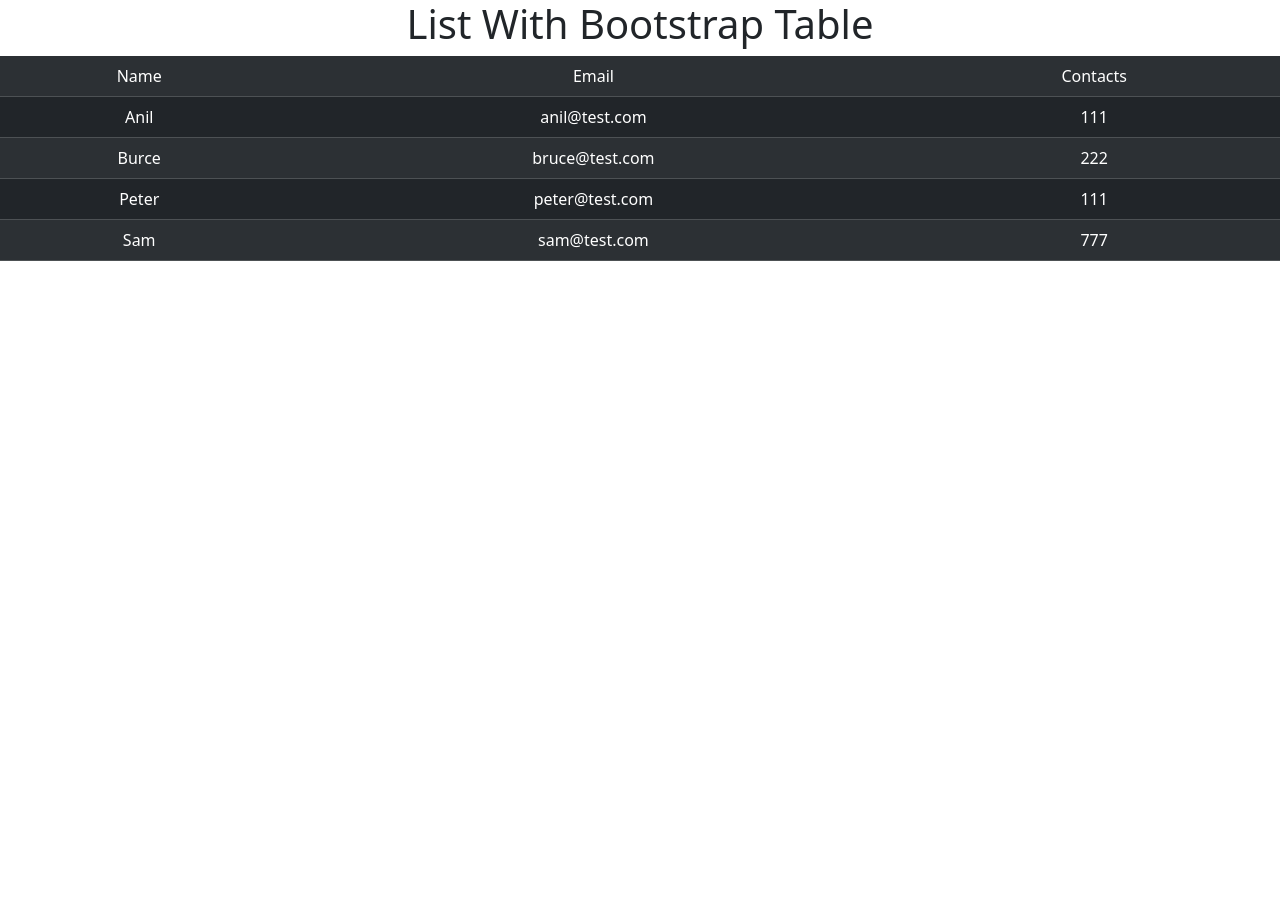
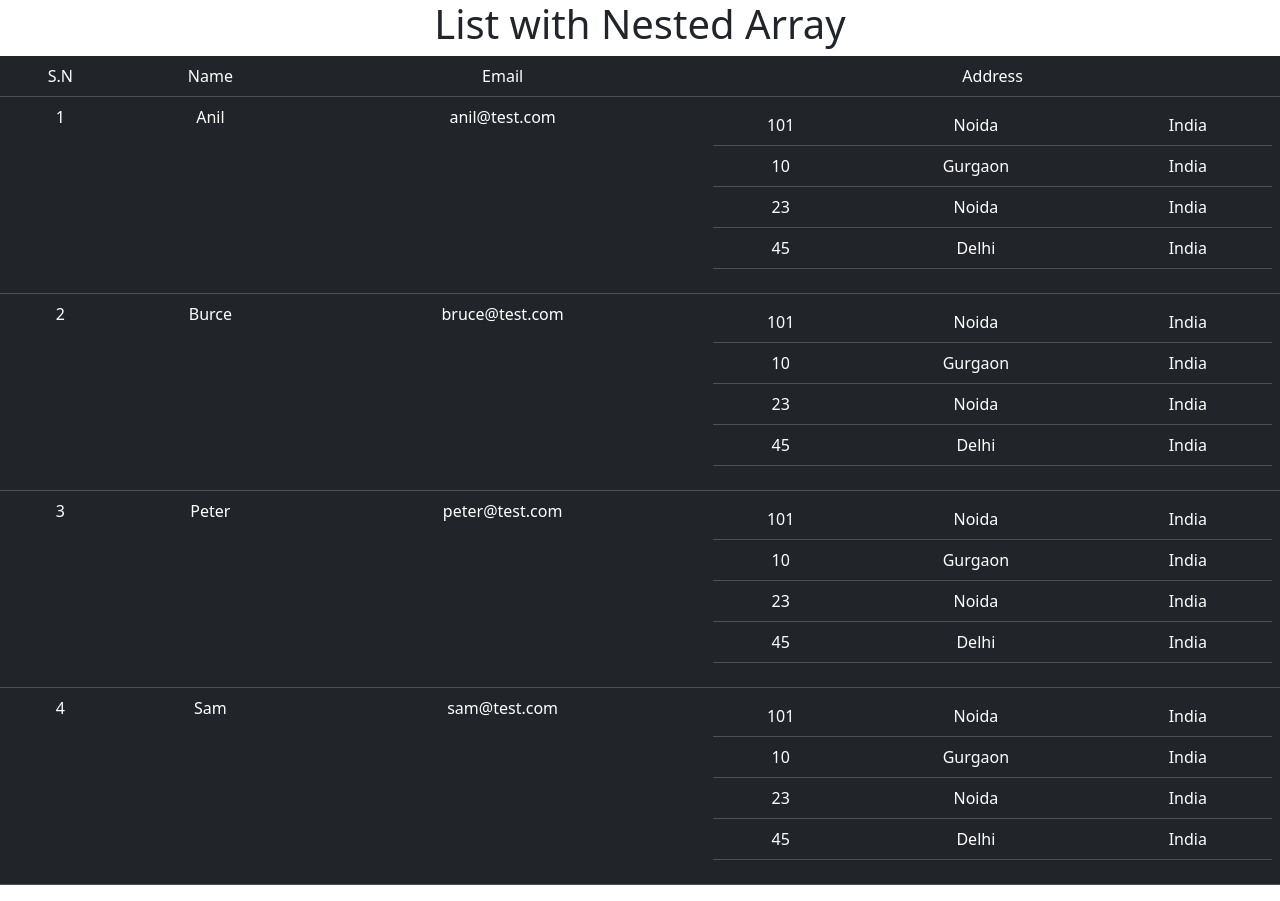
Before and after one commit to Hridoy8132/React-js-from-lec-15, a React (Create React App) app: page / in a window 1280 px wide. Before the commit the page ends 800 px from the top, so only its background shows below. Built offline with nearby package versions, Linux system fonts and the light colour scheme.

Commit message:
Lec-35 Nested list in Array

```diff
--- a/src/App.js
+++ b/src/App.js
@@ -187,47 +187,137 @@
 
 // lecture -34 start here List with Bootstrap table
 
-import React from "react";
-import { Table } from "react-bootstrap";
+// import React from "react";
+// import { Table } from "react-bootstrap";
+// function App() {
+//   const users = [
+//     { name: "Anil", email: "anil@test.com", contact: "111" },
+//     { name: "Burce", email: "bruce@test.com", contact: "222" },
+//     { name: "Peter", email: "peter@test.com", contact: "111" },
+//     { name: "Sam", email: "sam@test.com", contact: "777" },
+//   ];
+//   return (
+//     <div className="App">
+//       <h1>List With Bootstrap Table</h1>
+//       <Table striped variant="dark">
+
+//         <tbody>
+//           <tr>
+//             <td>Name</td>
+//             <td>Email</td>
+//             <td>Contacts</td>
+//           </tr>
+//          {
+//           users.map((item, i) =>
+//               <tr key={i}>
+//                 <td>{item.name}</td>
+//                 <td>{item.email}</td>
+//                 <td>{item.contact}</td>
+//               </tr>
+//             )
+//           }
+
+//           {/*kono specific contact find korte bolow code ta korte hobe
+//             users.map((item, i) =>
+//             item.contact === '111' ?
+//             </tr>:null  */}
+
+//         </tbody>
+//       </Table>
+//     </div>
+//   );
+// }
+
+// export default App;
+
+// lecture -34 end here List with Bootstrap table
+
+// / Lec-35 start Nested list with multidimension in Array:
+
+
+import './App.css';
+import React from 'react'
+import { Table } from 'react-bootstrap'
 function App() {
   const users = [
-    { name: "Anil", email: "anil@test.com", contact: "111" },
-    { name: "Burce", email: "bruce@test.com", contact: "222" },
-    { name: "Peter", email: "peter@test.com", contact: "111" },
-    { name: "Sam", email: "sam@test.com", contact: "777" },
-  ];
+    {
+      name: 'Anil', email: 'anil@test.com', address: [
+        { hm: '101', city: 'Noida', country: 'India' },
+        { hm: '10', city: 'Gurgaon', country: 'India' },
+        { hm: '23', city: 'Noida', country: 'India' },
+        { hm: '45', city: 'Delhi', country: 'India' },
+      ]
+    },
+    {
+      name: 'Burce', email: 'bruce@test.com', address: [
+        { hm: '101', city: 'Noida', country: 'India' },
+        { hm: '10', city: 'Gurgaon', country: 'India' },
+        { hm: '23', city: 'Noida', country: 'India' },
+        { hm: '45', city: 'Delhi', country: 'India' },
+      ]
+    },
+    {
+      name: 'Peter', email: 'peter@test.com', address: [
+        { hm: '101', city: 'Noida', country: 'India' },
+        { hm: '10', city: 'Gurgaon', country: 'India' },
+        { hm: '23', city: 'Noida', country: 'India' },
+        { hm: '45', city: 'Delhi', country: 'India' },
+      ]
+    },
+    {
+      name: 'Sam', email: 'sam@test.com', address: [
+        { hm: '101', city: 'Noida', country: 'India' },
+        { hm: '10', city: 'Gurgaon', country: 'India' },
+        { hm: '23', city: 'Noida', country: 'India' },
+        { hm: '45', city: 'Delhi', country: 'India' },
+      ]
+    },
+  ]
   return (
     <div className="App">
-      <h1>List With Bootstrap Table</h1>
-      <Table striped variant="dark">
-
+      <h1>List with Nested Array</h1>
+      <Table variant="dark"  >
         <tbody>
           <tr>
+          <td>S.N</td>
             <td>Name</td>
             <td>Email</td>
-            <td>Contacts</td>
+            <td>Address</td>
           </tr>
           {
-          users.map((item, i) =>
+            users.map((item,i)=>
             <tr key={i}>
+               <td>{i+1}</td>
             <td>{item.name}</td>
           <td>{item.email}</td>
-                <td>{item.contact}</td>
+            <td>
+              {/*  */}
+              <Table variant="dark"  >
+        <tbody>
+              {
+                item.address.map((data)=>
+
+                <tr>
+                  <td>{data.hm}</td>
+                  <td>{data.city}</td>
+                  <td>{data.country}</td>
                 </tr>
                 )
               }
-
-          {/*kono specific contact find korte bolow code ta korte hobe
-            users.map((item, i) =>
-            item.contact === '111' ?
-            </tr>:null  */}
-
               </tbody>
               </Table>
+              {/*  */}
+            </td>
+          </tr>
+          )
+          }
+        </tbody>
+      </Table>
+
     </div>
   );
 }
 
 export default App;
 
-// lecture -34 end here List with Bootstrap table
+// / Lec-35 end Nested list with multidimension in Array:
```
Lines whose indentation alone changed are shown as unchanged.
